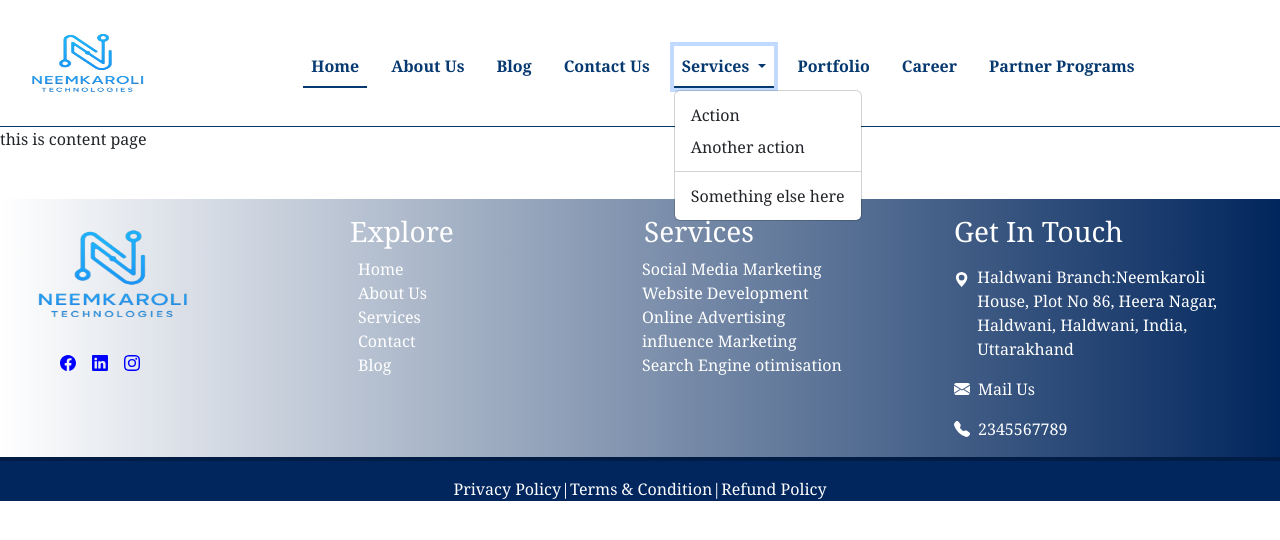
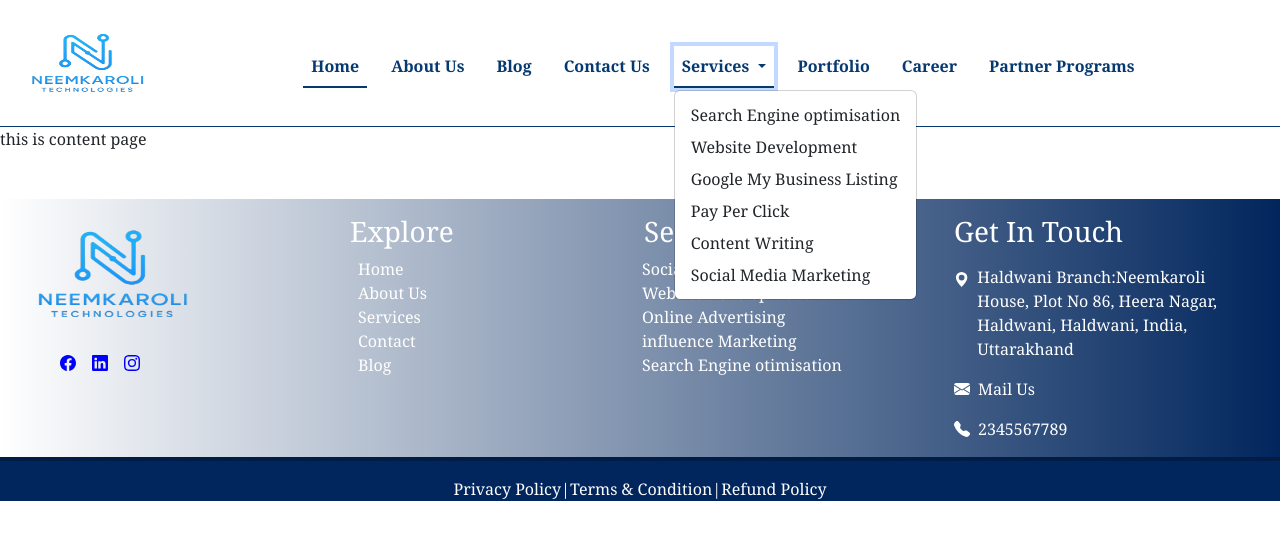
Before and after one commit to neemkaroli12/neemkaroli, a Django app: page / in a window 1280 px wide, after a click on "Services". Shown: the top 540 px of the page. Run offline with Django 5.2, Linux system fonts and the light colour scheme.

```diff
--- a/templates/layout.html
+++ b/templates/layout.html
@@ -33,11 +33,6 @@
         .nav-link {
             text-transform: capitalize;
         }
-
-
-
-
-
 
         @media (max-width: 576px) {
             .navbar-brand img {
@@ -273,7 +268,7 @@
                 <div class="collapse navbar-collapse" id="navbarSupportedContent">
                     <ul class="navbar-nav  nav-underline mt-2 m-auto">
                         <li class="nav-item">
-                            <a class="nav-link active" aria-current="page" href="{% url 'home'%}"
+                            <a class="nav-link active" aria-current="page" href="{% url 'my_app:home_two'%}"
                                 style="color:#063970;"><b>Home</b></a>
                         </li>
                         <li class="nav-item">
@@ -290,10 +285,12 @@
                             <b>Services</b>
                         </a>
                         <ul class="dropdown-menu">
-                            <li><a class="dropdown-item" href="#">Action</a></li>
-                            <li><a class="dropdown-item" href="#">Another action</a></li>
-                            <li><hr class="dropdown-divider"></li>
-                            <li><a class="dropdown-item" href="#">Something else here</a></li>
+                            <li><a class="dropdown-item" href="{% url "my_app:about" %}">Search Engine optimisation</a></li>
+                            <li><a class="dropdown-item" href="#">Website Development</a></li>
+                            <li><a class="dropdown-item" href="#">Google My Business Listing</a></li>
+                            <li><a class="dropdown-item" href="#">Pay Per Click</a></li>
+                            <li><a class="dropdown-item" href="#">Content Writing</a></li>
+                            <li><a class="dropdown-item" href="#">Social Media Marketing</a></li>
                         </ul>
                         </li>
 
```
